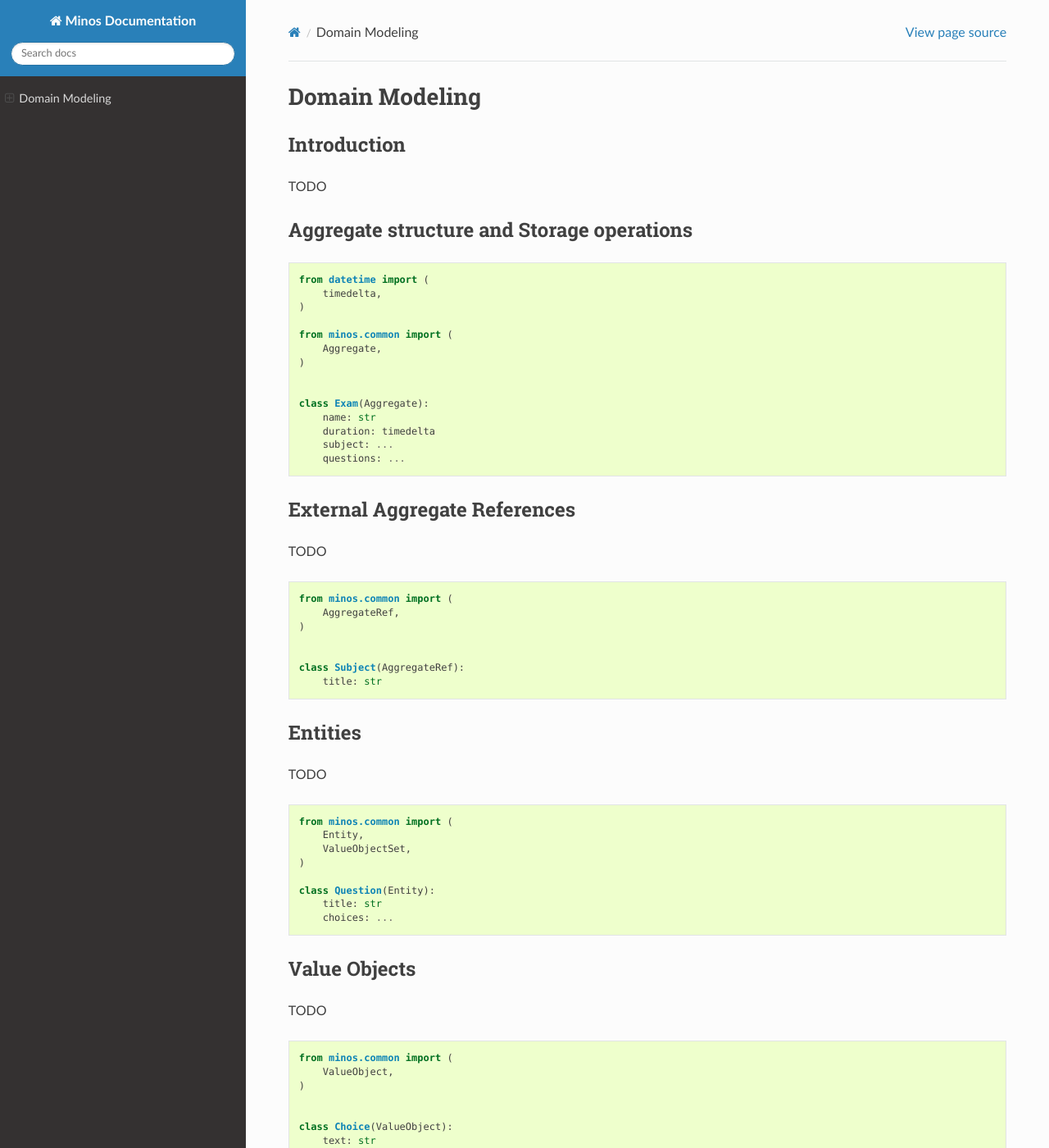
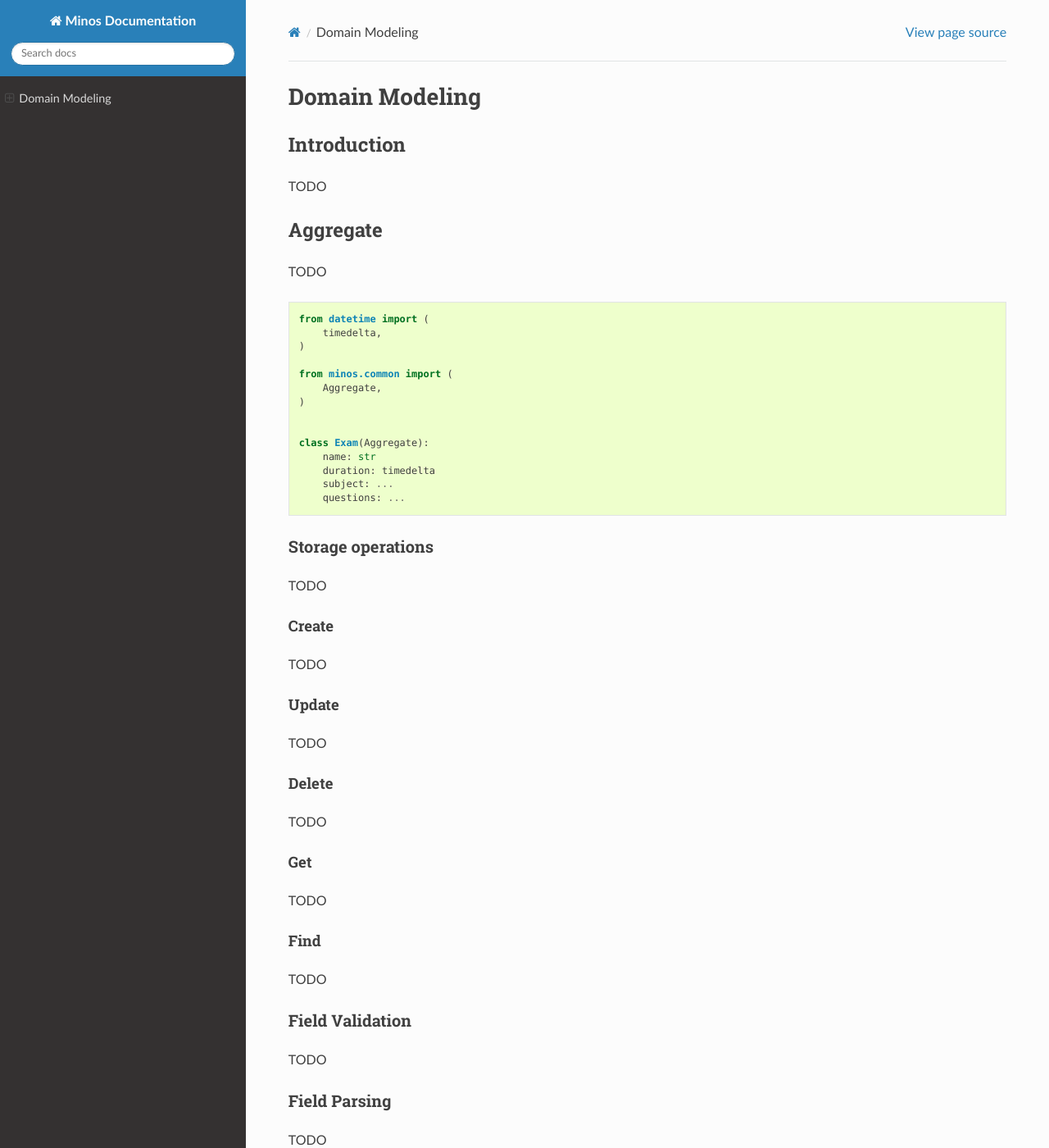
Before and after one commit to Clariteia/minos-documentation, a Sphinx documentation site: the page built from docs/quickstart/domain_modeling.md, in a window 1280 px wide and 1400 px high. Shown: the whole window at 82% size. Built offline with Sphinx 7.4.7 and the Read the Docs theme 2.0.0, drawn with Linux system fonts in a browser that asks for light colours.

Commit message:
* Enrich sections.

````diff
--- a/docs/quickstart/domain_modeling.md
+++ b/docs/quickstart/domain_modeling.md
@@ -1,11 +1,10 @@
 # Domain Modeling
 
 ## Introduction
-
 TODO
 
-
-## Aggregate structure and Storage operations
+## Aggregate
+TODO
 
 ```python
 from datetime import (
@@ -24,9 +23,31 @@ class Exam(Aggregate):
     questions: ...
 ```
 
+### Storage operations
+TODO
 
-## External Aggregate References
+#### Create
+TODO
 
+#### Update
+TODO
+
+#### Delete
+TODO
+
+#### Get
+TODO
+
+#### Find
+TODO
+
+### Field Validation
+TODO
+
+### Field Parsing
+TODO
+
+## Aggregate References
 TODO
 
 ```python
@@ -38,7 +59,6 @@ from minos.common import (
 class Subject(AggregateRef):
     title: str
 ```
-
 
 ## Entities
 TODO
````
